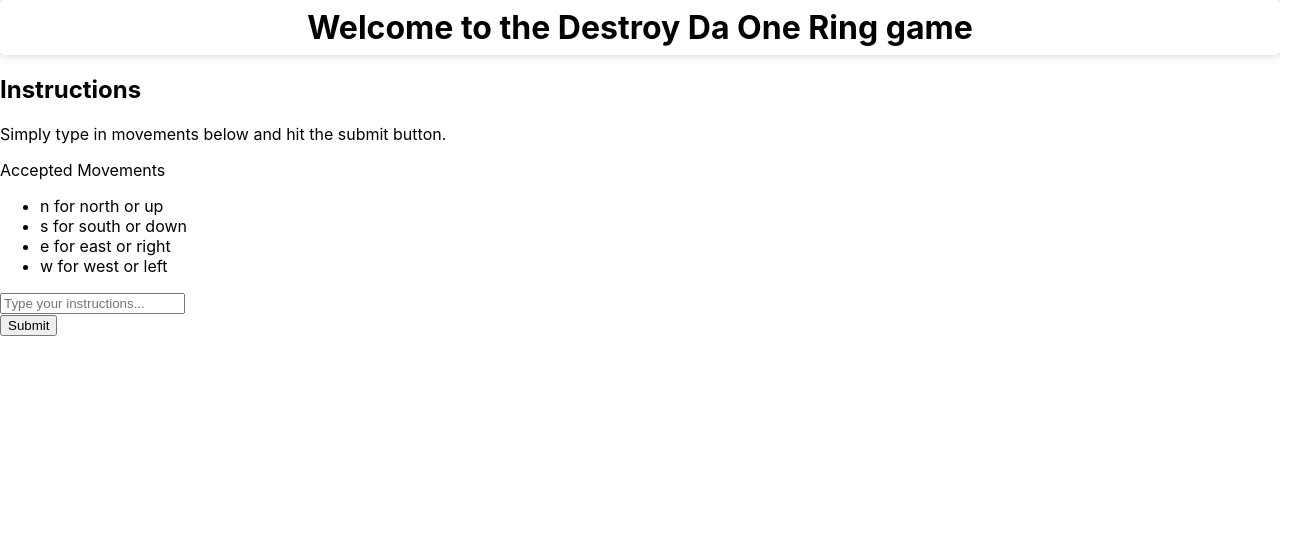
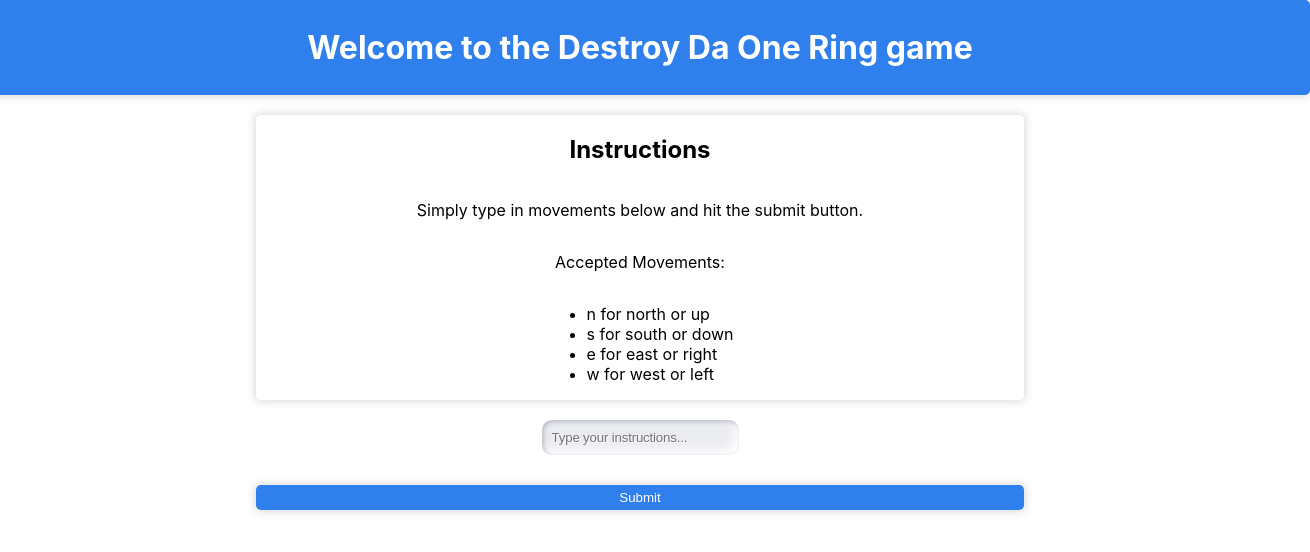
Before and after one commit to davzhardy/bio_assess_client, a React (Create React App) app: page / in a window 1280 px wide. Shown: the top 552 px of the page, 1310 px wide, since content can reach past the window. Built offline with nearby package versions, Linux system fonts and the light colour scheme.

Commit message:
feat: minimal styling

```diff
--- a/src/App.css
+++ b/src/App.css
@@ -1,38 +1,3 @@
 .App {
   text-align: center;
 }
-
-.App-logo {
-  height: 40vmin;
-  pointer-events: none;
-}
-
-@media (prefers-reduced-motion: no-preference) {
-  .App-logo {
-    animation: App-logo-spin infinite 20s linear;
-  }
-}
-
-.App-header {
-  background-color: #282c34;
-  min-height: 100vh;
-  display: flex;
-  flex-direction: column;
-  align-items: center;
-  justify-content: center;
-  font-size: calc(10px + 2vmin);
-  color: white;
-}
-
-.App-link {
-  color: #61dafb;
-}
-
-@keyframes App-logo-spin {
-  from {
-    transform: rotate(0deg);
-  }
-  to {
-    transform: rotate(360deg);
-  }
-}
--- a/src/components/Button/index.js
+++ b/src/components/Button/index.js
@@ -5,7 +5,7 @@ import './index.style.scss';
 function Button ( { handleSubmit } ) {
 
   return (
-    <div>
+    <div className="button-container">
       <button type="submit" className="form_submit" onClick={handleSubmit}>Submit</button>
     </div>
   );
--- a/src/components/Button/index.style.scss
+++ b/src/components/Button/index.style.scss
@@ -0,0 +1,25 @@
+button {
+  background-color: #2F80ED;
+  color: white;
+  border: #2F80ED;
+  cursor: pointer;
+  width: 60%;
+  height: 25px;
+  min-width: 50px;
+  box-shadow: 0 0 10px 1px #3333;
+  border-radius: 5px;
+  margin: 20px;
+
+  &:hover {
+  background-color: rgba(29, 53, 87, 0.7);
+  }
+
+}
+
+.button-container {
+  display: flex;
+  justify-content: center;
+  align-items: center;
+  margin: 10px;
+  width: 100%;
+}
--- a/src/components/Form/index.style.scss
+++ b/src/components/Form/index.style.scss
@@ -0,0 +1,18 @@
+input {
+  border: 0;
+  border-radius: 10px;
+  padding: 10px;
+  outline: none;
+  box-sizing: border-box;
+  box-shadow: inset 2px 2px 5px #BABECC, inset -5px -5px 10px white;
+  background-color: #EBECF0;
+  transition: all 0.2s ease-in-out;
+  appearance: none;
+  font-family: 'Montserrat', sans-serif;
+  letter-spacing: -0.2px;
+  text-shadow: 1px 1px 1px white;
+
+  &:focus {
+    box-shadow:  inset 1px 1px 2px #BABECC, inset -1px -1px 2px white;
+  }
+}
--- a/src/components/Header/index.style.scss
+++ b/src/components/Header/index.style.scss
@@ -3,9 +3,10 @@
   justify-content: center;
   align-items: center;
   width: 100%;
-  padding: 10px 0;
+  padding: 30px;
   height: 35px;
   box-shadow: 0 0 10px 1px #3333;
   border-radius: 5px;
-  background-color: white;
+  color: white;
+  background-color: #2F80ED;
 }
--- a/src/containers/Mainscreen/index.js
+++ b/src/containers/Mainscreen/index.js
@@ -22,7 +22,7 @@ function MainScreen () {
     e.preventDefault();
     const badinputs = instructions.replace(/[, nwes]+/ig, "");
     if (badinputs.length) {
-      setOutput('Please only submit the following characters "n", "w", "e", "s"')
+      setOutput('Please only submit the following characters "n", "w", "e", "s"');
     } else if (instructions.length) {
       const serverInput = instructions.replace(/[, ]+/g, ",").trim();
       createInstructions(serverInput);
@@ -34,10 +34,10 @@ function MainScreen () {
   return (
     <div className="main-container">
       <Header/>
-      <div>
+      <div className="instructions-container">
         <h2>Instructions</h2>
         <p>Simply type in movements below and hit the submit button.</p>
-        <p>Accepted Movements</p>
+        <p>Accepted Movements:</p>
         <ul>
           <li>n for north or up</li>
           <li>s for south or down</li>
--- a/src/containers/Mainscreen/index.style.scss
+++ b/src/containers/Mainscreen/index.style.scss
@@ -1,4 +1,18 @@
 .main-container {
   display: flex;
   flex-direction: column;
+  justify-content: center;
+  align-items: center;
 }
+
+.instructions-container {
+  display: flex;
+  flex-direction: column;
+  justify-content: center;
+  align-items: center;
+  box-shadow: 0 0 10px 1px #3333;
+  border-radius: 5px;
+  background-color: white;
+  width: 60%;
+  margin: 20px;
+}
```
